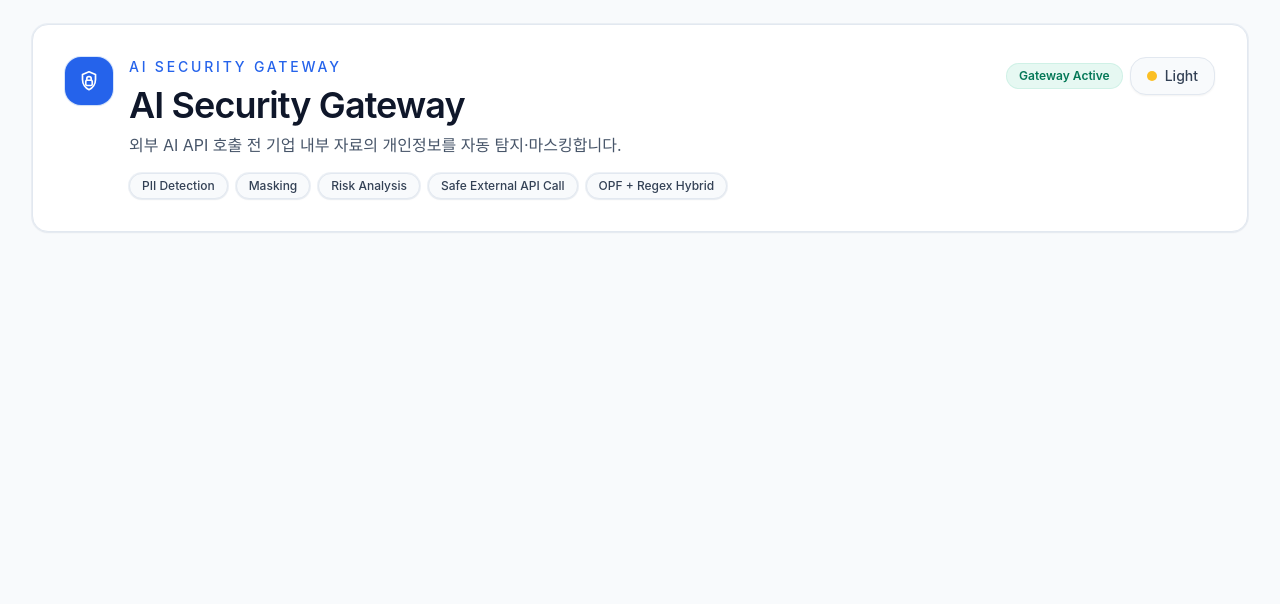
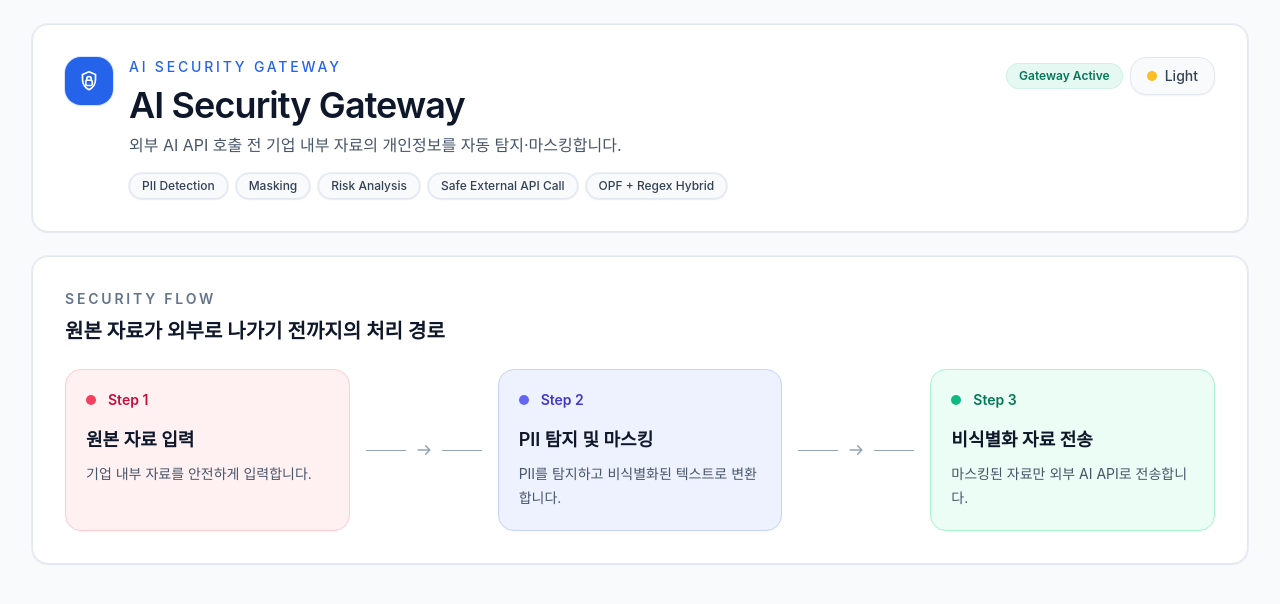
Before and after one commit to PII-Shield-Gateway/AI-Security-Gateway, a React (Vite) app in the folder frontend/: page / in a window 1280 px wide. Shown: the top 604 px of the page. Built offline with nearby package versions, Linux system fonts and the light colour scheme.

Commit message:
feat: add security process flow

```diff
--- a/frontend/src/App.jsx
+++ b/frontend/src/App.jsx
@@ -1,5 +1,6 @@
 import { useEffect, useState } from "react";
 import Header from "./components/Header";
+import SecurityFlow from "./components/SecurityFlow";
 
 const THEME_STORAGE_KEY = "theme";
 
@@ -43,6 +44,7 @@ function App() {
           isDarkMode={isDarkMode}
           onToggleDarkMode={() => setIsDarkMode((current) => !current)}
         />
+        <SecurityFlow />
       </div>
     </main>
   );
--- /dev/null
+++ b/frontend/src/components/SecurityFlow.jsx
@@ -0,0 +1,98 @@
+const steps = [
+  {
+    title: "원본 자료 입력",
+    description: "기업 내부 자료를 안전하게 입력합니다.",
+    accent: "rose",
+    border: "border-rose-200 dark:border-rose-500/30",
+    background: "bg-rose-50 dark:bg-rose-500/10",
+    text: "text-rose-700 dark:text-rose-200",
+    dot: "bg-rose-500",
+  },
+  {
+    title: "PII 탐지 및 마스킹",
+    description: "PII를 탐지하고 비식별화된 텍스트로 변환합니다.",
+    accent: "indigo",
+    border: "border-indigo-200 dark:border-indigo-500/30",
+    background: "bg-indigo-50 dark:bg-indigo-500/10",
+    text: "text-indigo-700 dark:text-indigo-200",
+    dot: "bg-indigo-500",
+  },
+  {
+    title: "비식별화 자료 전송",
+    description: "마스킹된 자료만 외부 AI API로 전송합니다.",
+    accent: "emerald",
+    border: "border-emerald-200 dark:border-emerald-500/30",
+    background: "bg-emerald-50 dark:bg-emerald-500/10",
+    text: "text-emerald-700 dark:text-emerald-200",
+    dot: "bg-emerald-500",
+  },
+];
+
+function SecurityFlow() {
+  return (
+    <section className="mt-6 rounded-2xl border border-slate-200 bg-white p-6 shadow-sm ring-1 ring-slate-200/60 transition-colors duration-200 dark:border-slate-800 dark:bg-slate-900 dark:ring-slate-800/80 sm:p-8">
+      <div className="mb-6 flex flex-col gap-2">
+        <p className="text-sm font-semibold uppercase tracking-[0.2em] text-slate-500 dark:text-slate-400">
+          Security Flow
+        </p>
+        <h2 className="text-xl font-semibold text-slate-900 dark:text-slate-100">
+          원본 자료가 외부로 나가기 전까지의 처리 경로
+        </h2>
+      </div>
+
+      <div className="grid grid-cols-1 gap-4 lg:grid-cols-[1fr_auto_1fr_auto_1fr] lg:items-stretch">
+        {steps.map((step, index) => (
+          <div key={step.title} className="contents lg:contents">
+            <div
+              className={`rounded-2xl border ${step.border} ${step.background} p-5 shadow-sm ring-1 ring-white/60 transition-colors duration-200 dark:ring-white/5`}
+            >
+              <div className="flex items-center gap-3">
+                <span className={`h-2.5 w-2.5 rounded-full ${step.dot}`} />
+                <span className={`text-sm font-semibold ${step.text}`}>
+                  Step {index + 1}
+                </span>
+              </div>
+              <h3 className="mt-4 text-lg font-semibold text-slate-900 dark:text-slate-100">
+                {step.title}
+              </h3>
+              <p className="mt-2 text-sm leading-6 text-slate-600 dark:text-slate-300">
+                {step.description}
+              </p>
+            </div>
+
+            {index < steps.length - 1 ? (
+              <div className="flex items-center justify-center py-2 lg:py-0">
+                <div className="flex items-center gap-2 text-slate-400 dark:text-slate-500">
+                  <span className="hidden h-px w-10 bg-current lg:block" />
+                  <ArrowRightIcon />
+                  <span className="hidden h-px w-10 bg-current lg:block" />
+                </div>
+              </div>
+            ) : null}
+          </div>
+        ))}
+      </div>
+    </section>
+  );
+}
+
+function ArrowRightIcon() {
+  return (
+    <svg
+      viewBox="0 0 24 24"
+      fill="none"
+      aria-hidden="true"
+      className="h-5 w-5 shrink-0"
+    >
+      <path
+        d="M5 12h14m0 0-5-5m5 5-5 5"
+        stroke="currentColor"
+        strokeWidth="1.8"
+        strokeLinecap="round"
+        strokeLinejoin="round"
+      />
+    </svg>
+  );
+}
+
+export default SecurityFlow;
```
